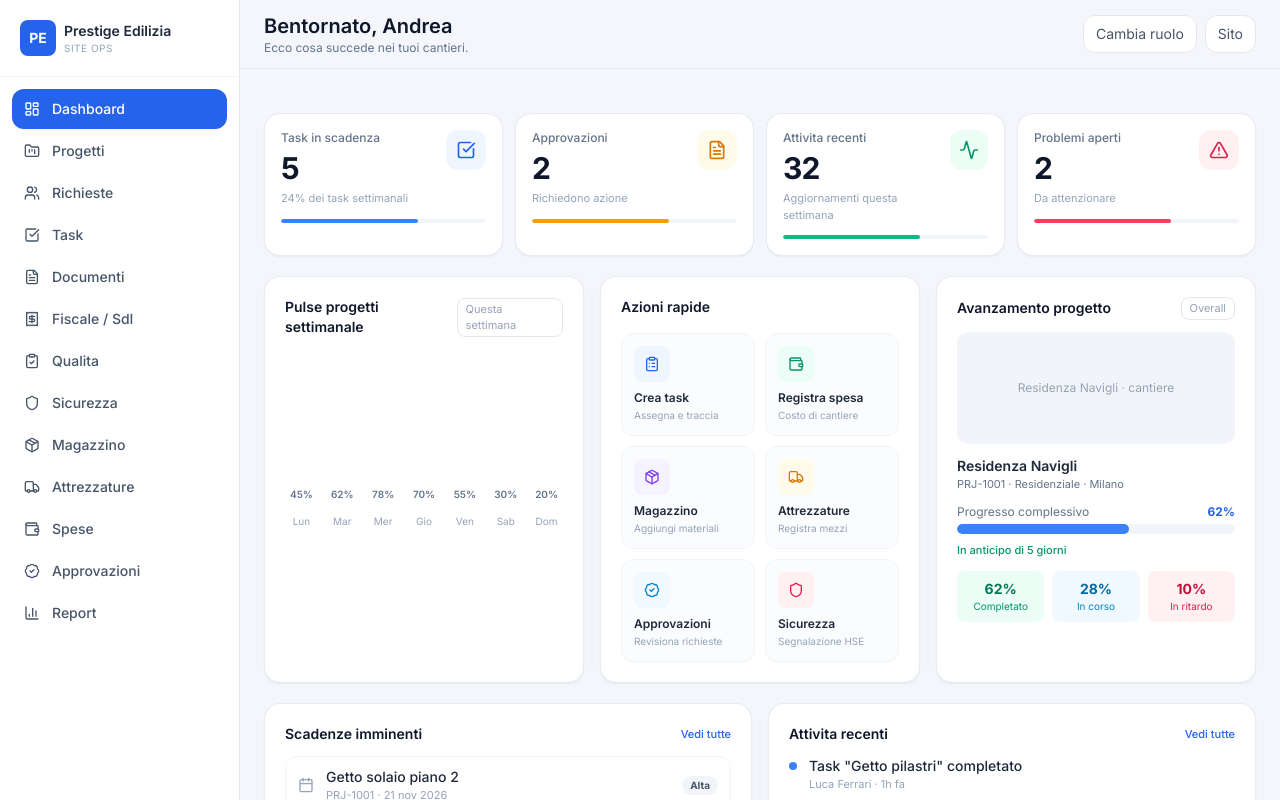
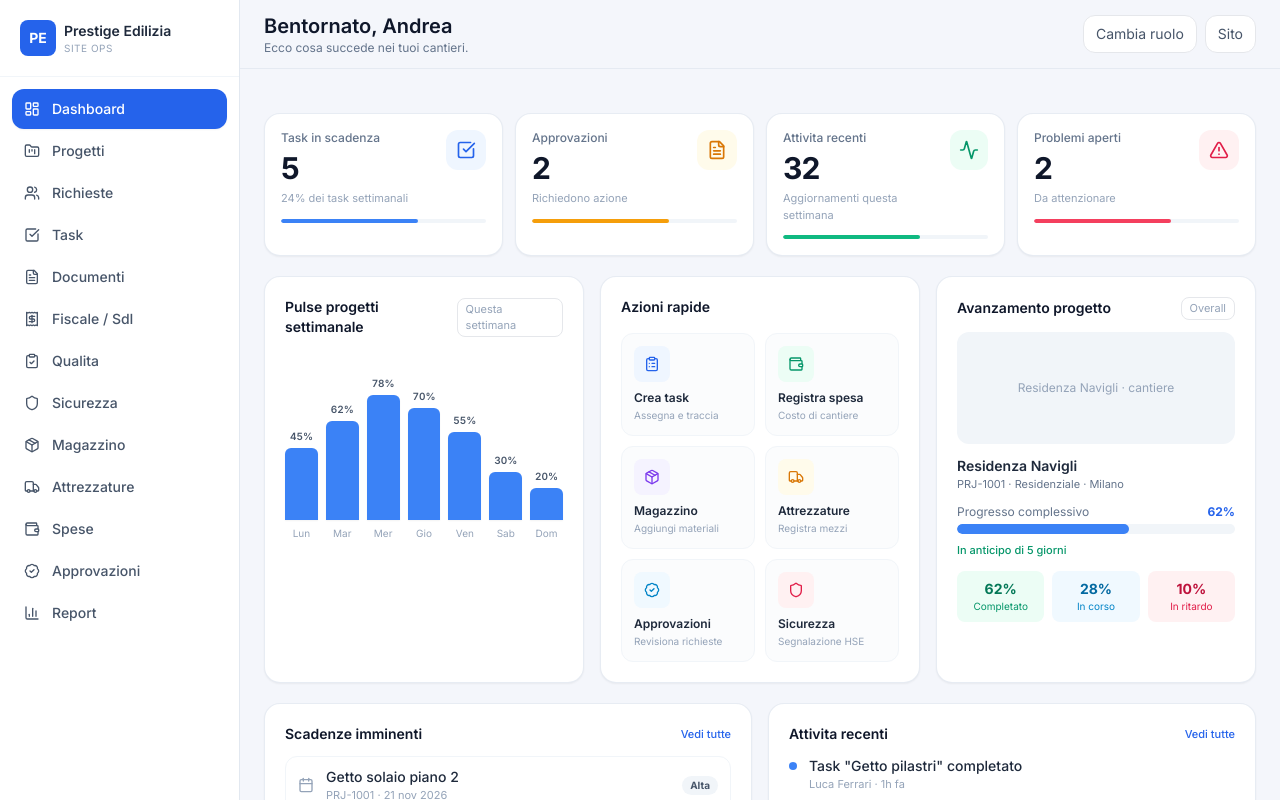
Before and after one commit to giulio1212554/prestige-edilizia, a Next.js app: page /admin in a window 1280 px wide. Both pictures are taken after a click on the button 445 px from the left and 313 px from the top of the page. Shown: the top 800 px of the page. Built offline with nearby package versions, Linux system fonts and the light colour scheme; a web font is replaced by a local one.

Commit message:
Fix grafico colonne Pulse: altezza barre in px

```diff
--- a/src/components/admin/AdminDashboard.tsx
+++ b/src/components/admin/AdminDashboard.tsx
@@ -32,6 +32,9 @@ const weekPulse = [
   { d: "Sab", v: 30 },
   { d: "Dom", v: 20 },
 ];
+
+/** Altezza area colonne in px (le % CSS non funzionano bene nel flex). */
+const CHART_H = 160;
 
 const quickActions: {
   id: AdminNavId;
@@ -90,14 +93,23 @@ export default function AdminDashboard({ firstName, isDirezione, stats, onNaviga
             <h2 className="font-semibold text-sm text-slate-900">Pulse progetti settimanale</h2>
             <span className="text-[11px] text-slate-400 border rounded-lg px-2 py-0.5">Questa settimana</span>
           </div>
-          <div className="flex items-end gap-2 h-44">
-            {weekPulse.map((b) => (
-              <div key={b.d} className="flex-1 flex flex-col items-center gap-1.5">
-                <span className="text-[10px] font-semibold text-slate-500">{b.v}%</span>
-                <div className="w-full rounded-t-md bg-blue-500" style={{ height: `${b.v}%` }} />
-                <span className="text-[10px] text-slate-400">{b.d}</span>
-              </div>
-            ))}
+
+          {/* Grafico a colonne — altezza in px, non in % */}
+          <div className="flex items-end justify-between gap-1.5 sm:gap-2" style={{ height: CHART_H + 28 }}>
+            {weekPulse.map((b) => {
+              const barPx = Math.max(8, Math.round((b.v / 100) * CHART_H));
+              return (
+                <div key={b.d} className="flex-1 flex flex-col items-center justify-end h-full min-w-0">
+                  <span className="text-[10px] font-semibold text-slate-600 mb-1 tabular-nums">{b.v}%</span>
+                  <div
+                    className="w-full max-w-[40px] rounded-t-md bg-blue-500 shadow-sm"
+                    style={{ height: barPx }}
+                    title={`${b.d}: ${b.v}%`}
+                  />
+                  <span className="text-[10px] text-slate-400 mt-1.5">{b.d}</span>
+                </div>
+              );
+            })}
           </div>
         </div>
 
```
